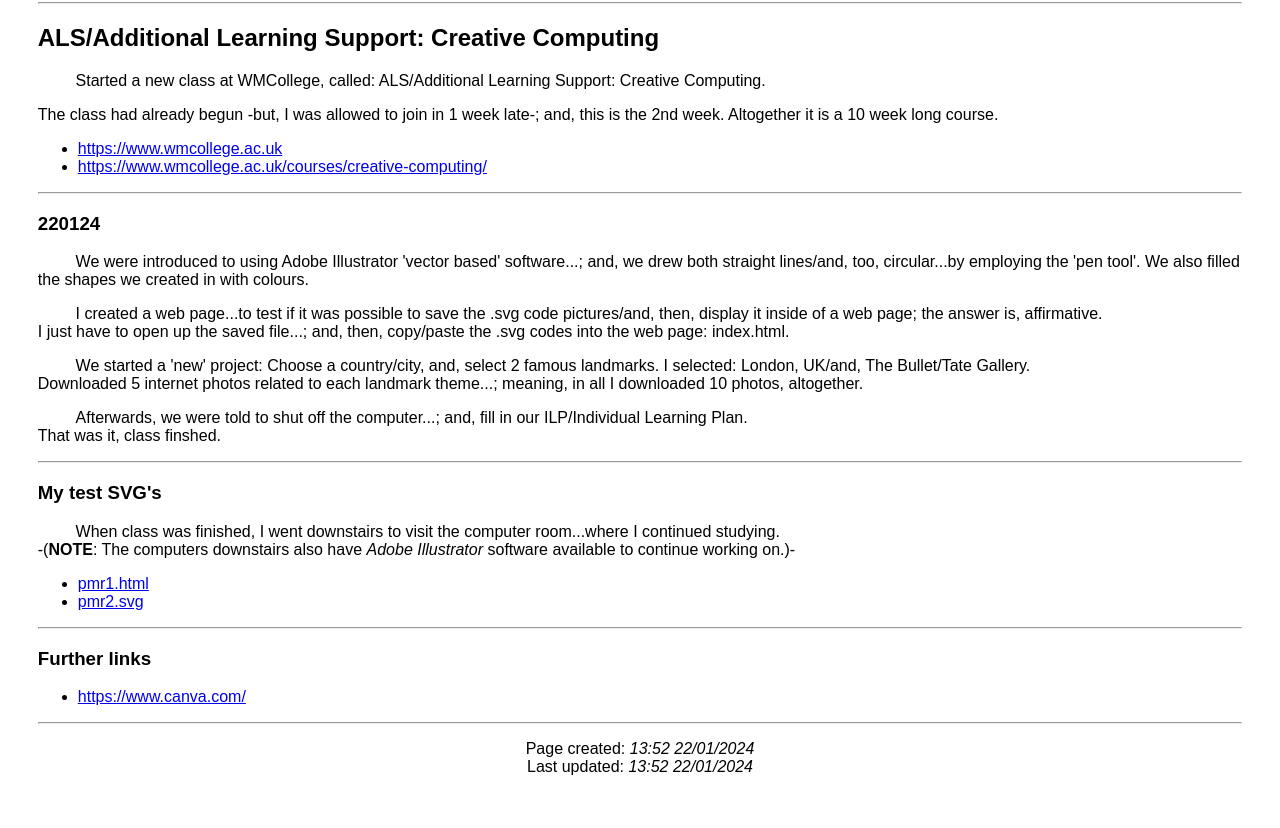
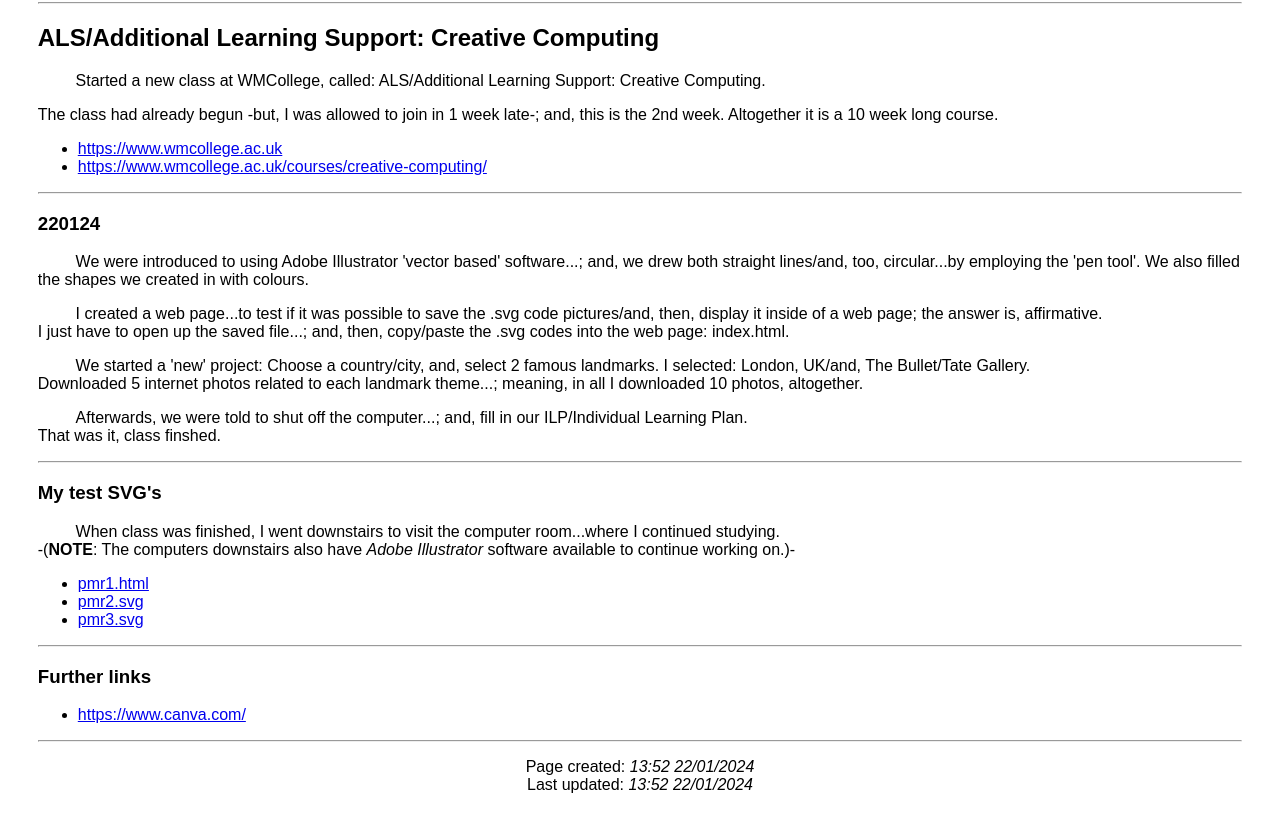
Before and after one commit to pramnora/creative-computing, a plain HTML site: page index.html in a window 1280 px wide. Shown: the part 94-922 px from the top of the page. Drawn offline with Linux system fonts and the light colour scheme.

Commit message:
Update index.html
Added link: pmr3.svg

```diff
--- a/index.html
+++ b/index.html
@@ -84,6 +84,7 @@ We also filled the shapes we created in with colours.
    <ul>
     <li><a href="pmr1.html">pmr1.html</a></li>
     <li><a href="pmr2.svg">pmr2.svg</a></li>
+    <li><a href="pmr3.svg">pmr3.svg</a></li>
    </ul>
 
   <hr>
```
